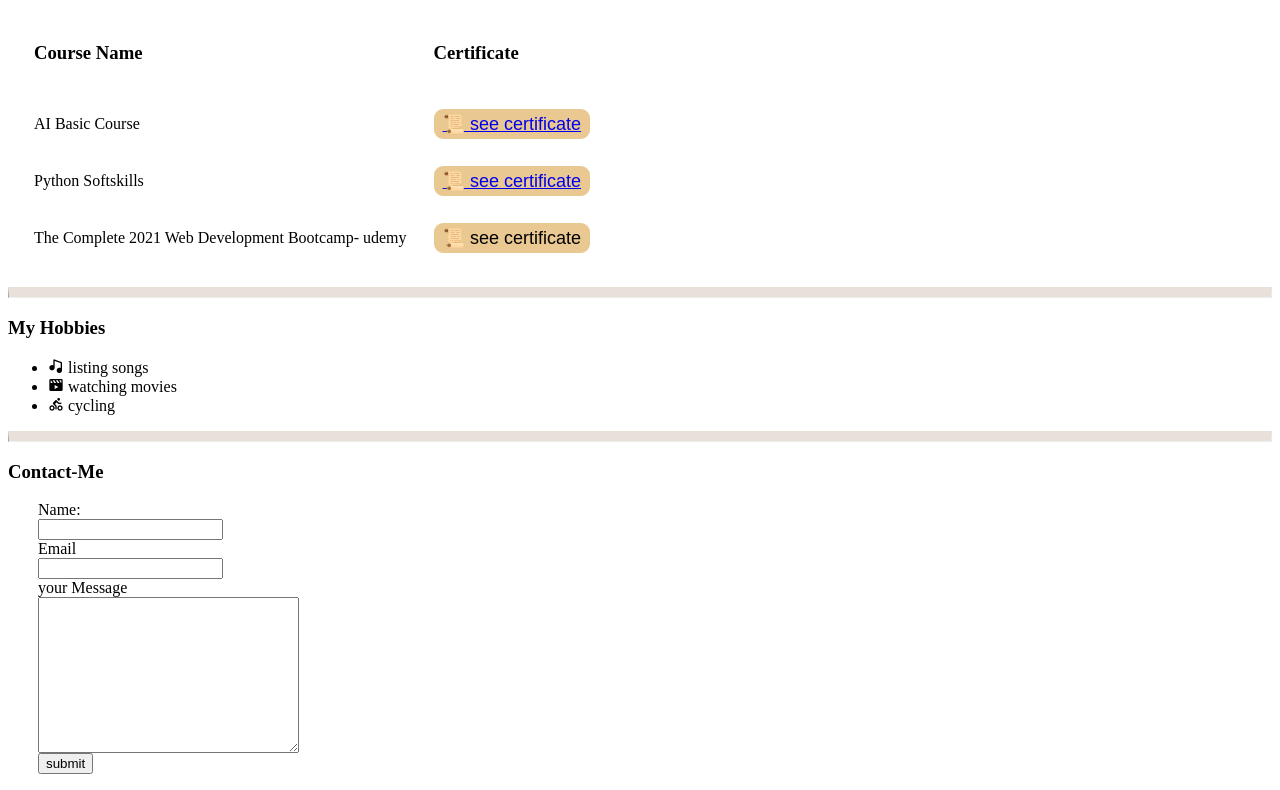
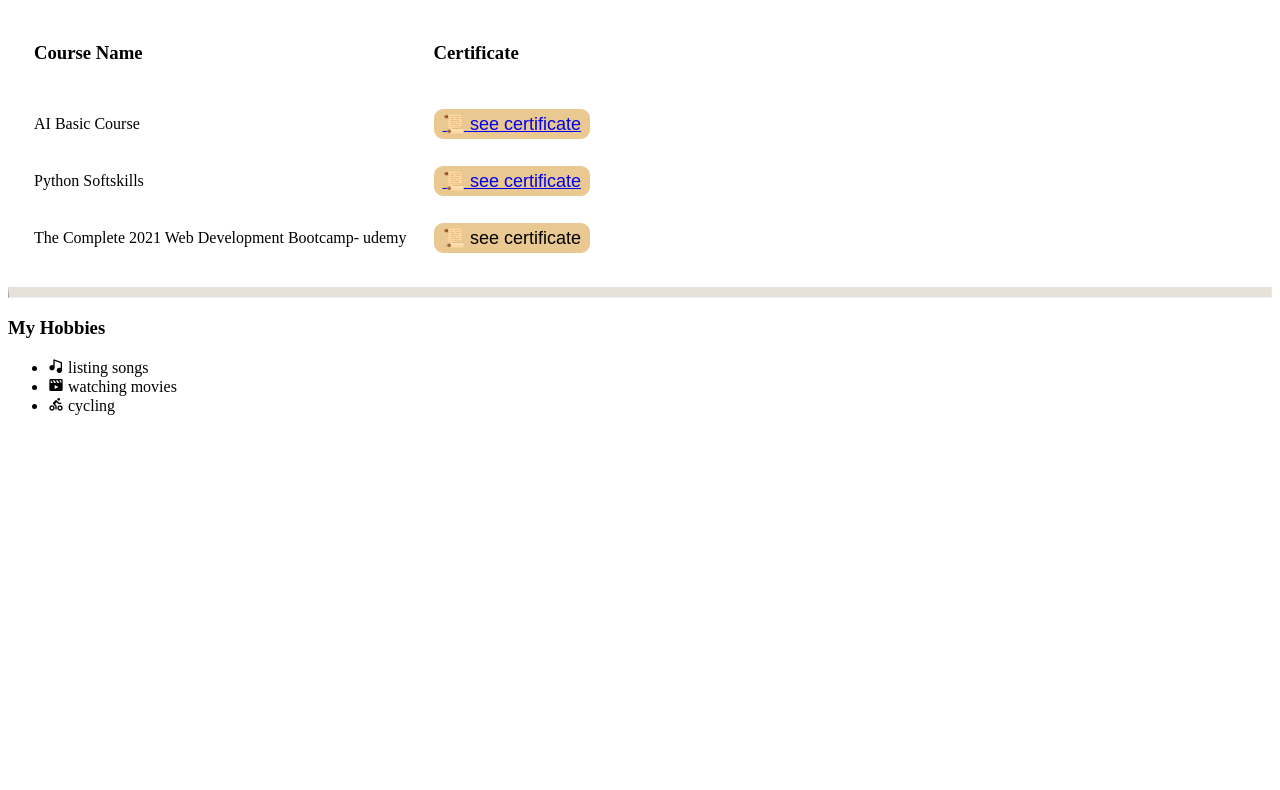
Before and after one commit to adityavpawar/resume, a plain HTML site: page index.html in a window 1280 px wide. Shown: the part 1142-1932 px from the top of the page. After the commit the page ends 1573 px from the top, so only its background shows below. Drawn offline with nearby package versions, Linux system fonts and the light colour scheme.

Commit message:
update index.html

```diff
--- a/index.html
+++ b/index.html
@@ -182,21 +182,6 @@
              <li><i class='bx bx-cycling' ></i>  cycling</li>
          </ul>
       </div>
-     <hr>
 
-     <div class="">
-    <h3>Contact-Me </h3>
-
-    <form action="gmailto:adityavpawar07@gmail.com" method="post" enctype="text/plain" class="contact">
-        <label for="">Name:</label><br>
-        <input type="text" id="fname" name="fname"><br>
-        <label for="">Email</label><br>
-        <input type="text" id="lname" name="lname"><br>
-        <label for="">your Message </label><br>
-        <textarea name="name"  cols="30" rows="10"></textarea><br>
-        <input type="submit" value="submit">
-      </form>
-
-     </div>
 </body>
 </html>
```
